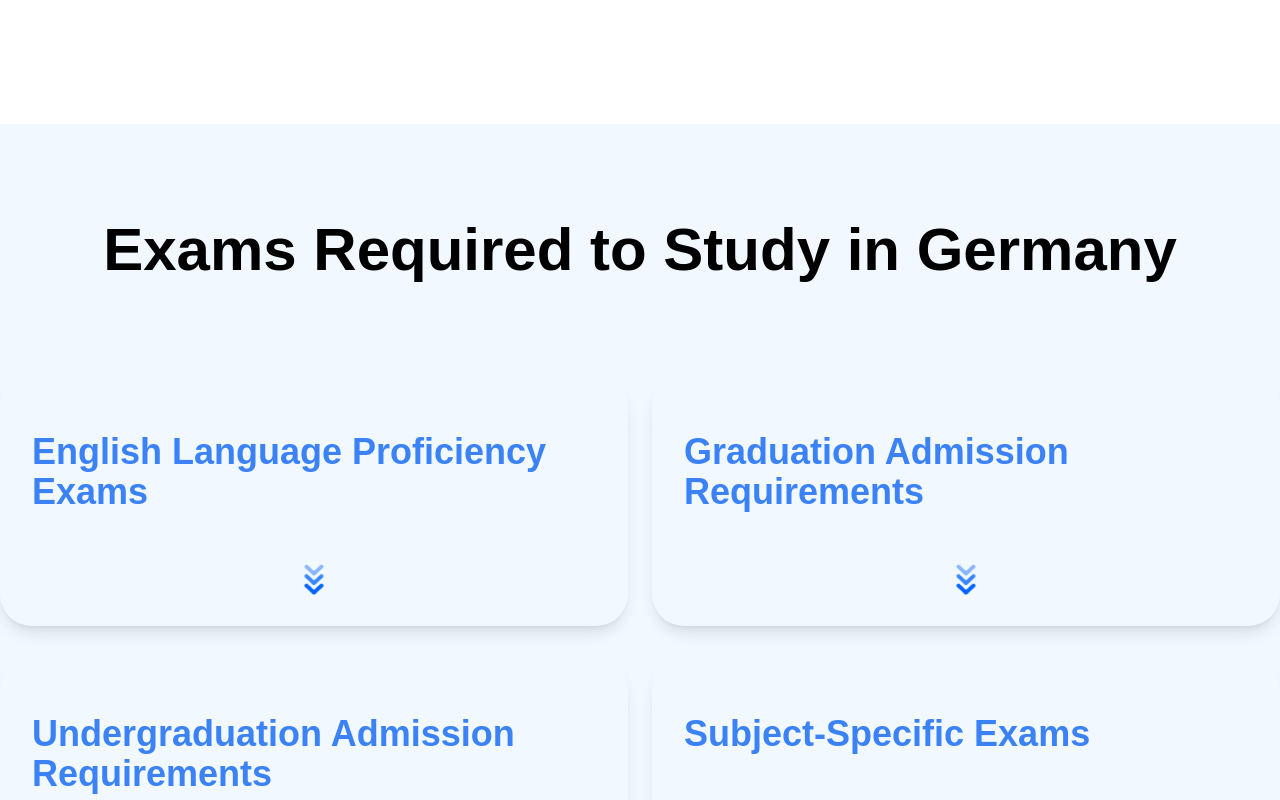
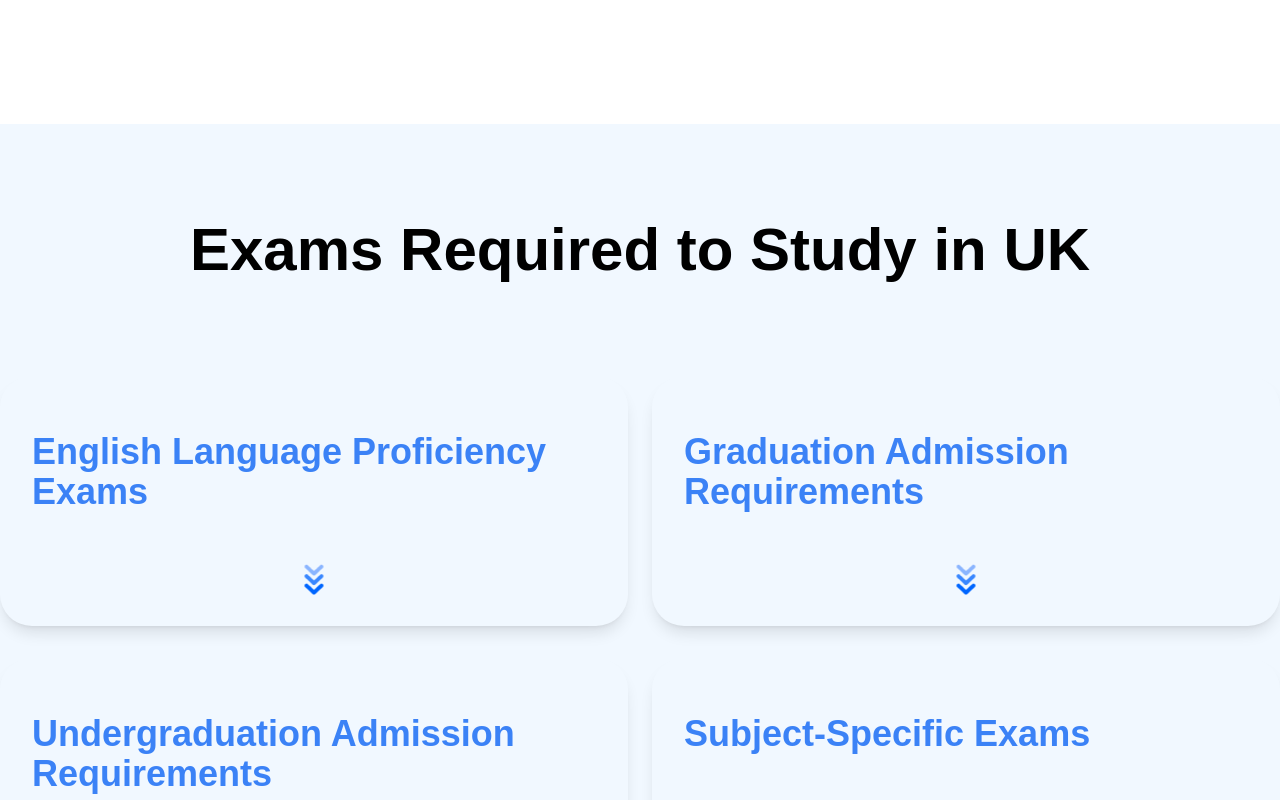
Before and after one commit to Riyaz350/Shabuj-Global-Main, a React (Vite) app: page /UK in a window 1280 px wide. Shown: the part 4200-5000 px from the top of the page. Built offline with nearby package versions, Linux system fonts and the light colour scheme.

Commit message:
Changed file structure

```diff
--- a/src/Components/Study_Destination_Components/UK/Exams.jsx
+++ b/src/Components/Study_Destination_Components/Shared/Exams.jsx
@@ -1,13 +1,13 @@
 import { motion } from "framer-motion";
 import { useState } from "react";
 import arrow from "../../../assets/down-iKFcuXTMIQ.png";
-const Exams = () => {
+const Exams = ({country}) => {
   const [cardNo, setCardNo] = useState(0);
   const isSmallScreen = () => window.innerWidth <= 768;
   return (
     <div className="m-5 md:m-0 lg:m-0 text-[#3B82F6] bg-[#F1F8FF]">
       <h1 className="pt-24 text-center font-semibold text-6xl text-black">
-        Exams Required to Study in Germany
+        Exams Required to Study in {country}
       </h1>
       <div className="max-w-screen-xl mx-auto grid grid-cols-1 md:grid-cols-2 gap-x-6 gap-y-8 pt-24 pb-36">
         {/* first card */}
--- a/src/Pages/Study_Destination/Australia.jsx
+++ b/src/Pages/Study_Destination/Australia.jsx
@@ -2,6 +2,7 @@ import Australia_Tab from "../../Components/Study_Destination_Components/Austral
 import Faq from "../../Components/Study_Destination_Components/Australia/Faq";
 import QuickFacts from "../../Components/Study_Destination_Components/Australia/QuickFacts";
 import Study_Australia from "../../Components/Study_Destination_Components/Australia/Study_Australia";
+import Exams from "../../Components/Study_Destination_Components/Shared/Exams";
 import RequirementCard from "../../Components/Study_Destination_Components/Shared/RequirementCard";
 import AustraliaBanner from "./../../Components/Study_Destination_Components/Australia/AustraliaBanner";
 import DocumentsRequired from "./../../Components/Study_Destination_Components/Australia/DocumentsRequired";
@@ -14,6 +15,7 @@ const Australia = () => {
       <QuickFacts />
       <Australia_Tab />
       <RequirementCard country={'Australia'}/>
+      <Exams country={'Australia'}/>
       <DocumentsRequired />
       <Faq />
     </div>
--- a/src/Pages/Study_Destination/Germany.jsx
+++ b/src/Pages/Study_Destination/Germany.jsx
@@ -1,6 +1,7 @@
 import Germany_Banner from "../../Components/Study_Destination_Components/Germany/Germany_Banner/Germany_Banner";
 import Germany_Purpose from "../../Components/Study_Destination_Components/Germany/Germany_Purpose/Germany_Purpose";
 import Germany_StudyInGermany from "../../Components/Study_Destination_Components/Germany/Germany_StudyInGermany/Germany_StudyInGermany";
+import Exams from "../../Components/Study_Destination_Components/Shared/Exams";
 import RequirementCard from "../../Components/Study_Destination_Components/Shared/RequirementCard";
 
 const Germany = () => {
@@ -9,6 +10,8 @@ const Germany = () => {
             <Germany_Banner/>
             <Germany_StudyInGermany/>
             <RequirementCard country={'Germany'}/>
+            <Exams country={'Germany'}/>
+
             <Germany_Purpose/>
         </div>
     );
--- a/src/Pages/Study_Destination/UK.jsx
+++ b/src/Pages/Study_Destination/UK.jsx
@@ -1,7 +1,7 @@
+import Exams from "../../Components/Study_Destination_Components/Shared/Exams";
 import RequirementCard from "../../Components/Study_Destination_Components/Shared/RequirementCard";
 import AnimatedText from "../../Components/Study_Destination_Components/UK/AnimatedText";
 import DocumentsRequired from "../../Components/Study_Destination_Components/UK/DocumentsRequired";
-import Exams from "../../Components/Study_Destination_Components/UK/Exams";
 import Faq from "../../Components/Study_Destination_Components/UK/Faq";
 import GuidanceBanner from "../../Components/Study_Destination_Components/UK/GuidenceBanner";
 
@@ -21,7 +21,7 @@ const UK = () => {
       <AnimatedText />
       <UniversityCards />
       <RequirementCard country={'UK'} />
-      <Exams />
+      <Exams country={'UK'}/>
       <GuidanceBanner />
       <DocumentsRequired />
       <Faq />
```
